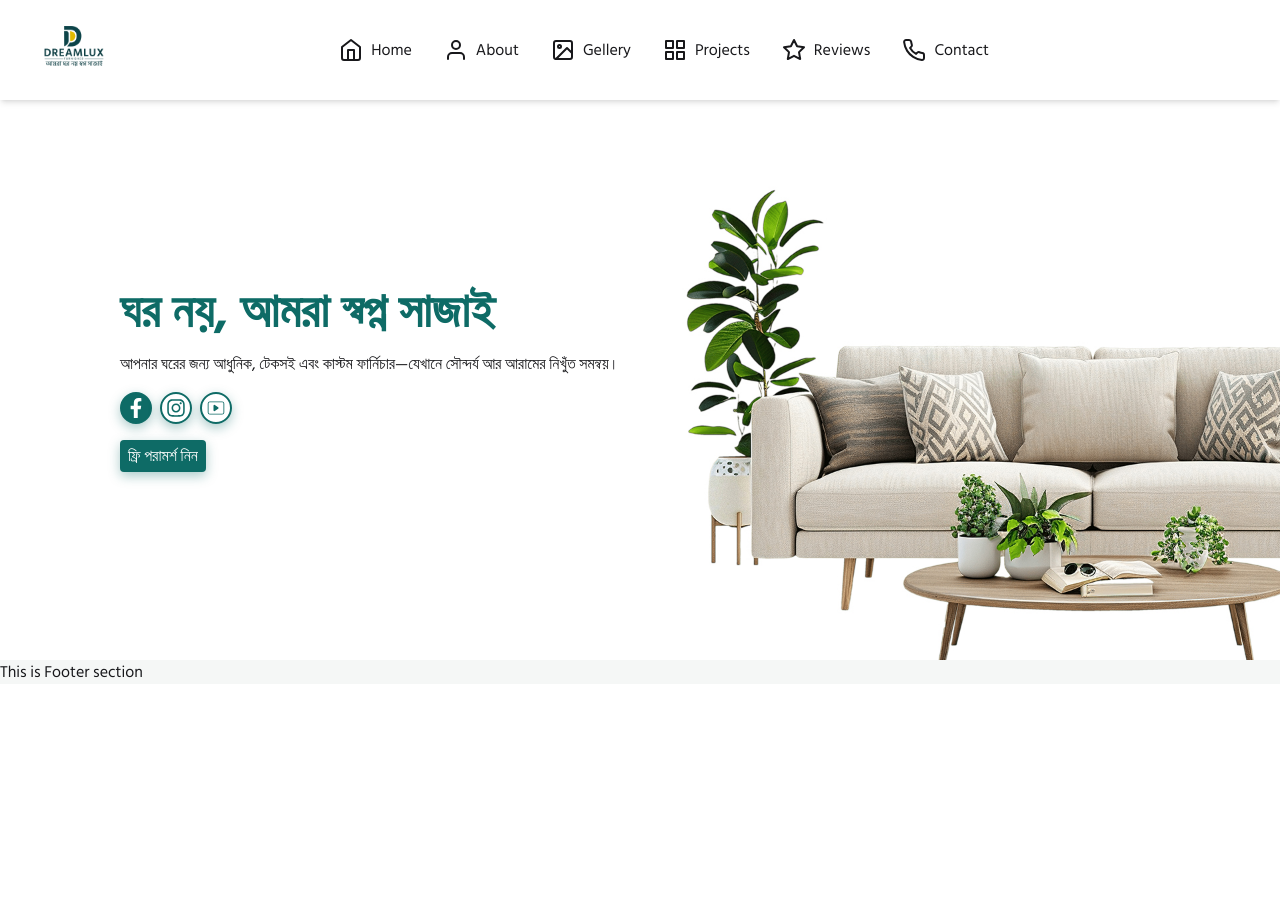
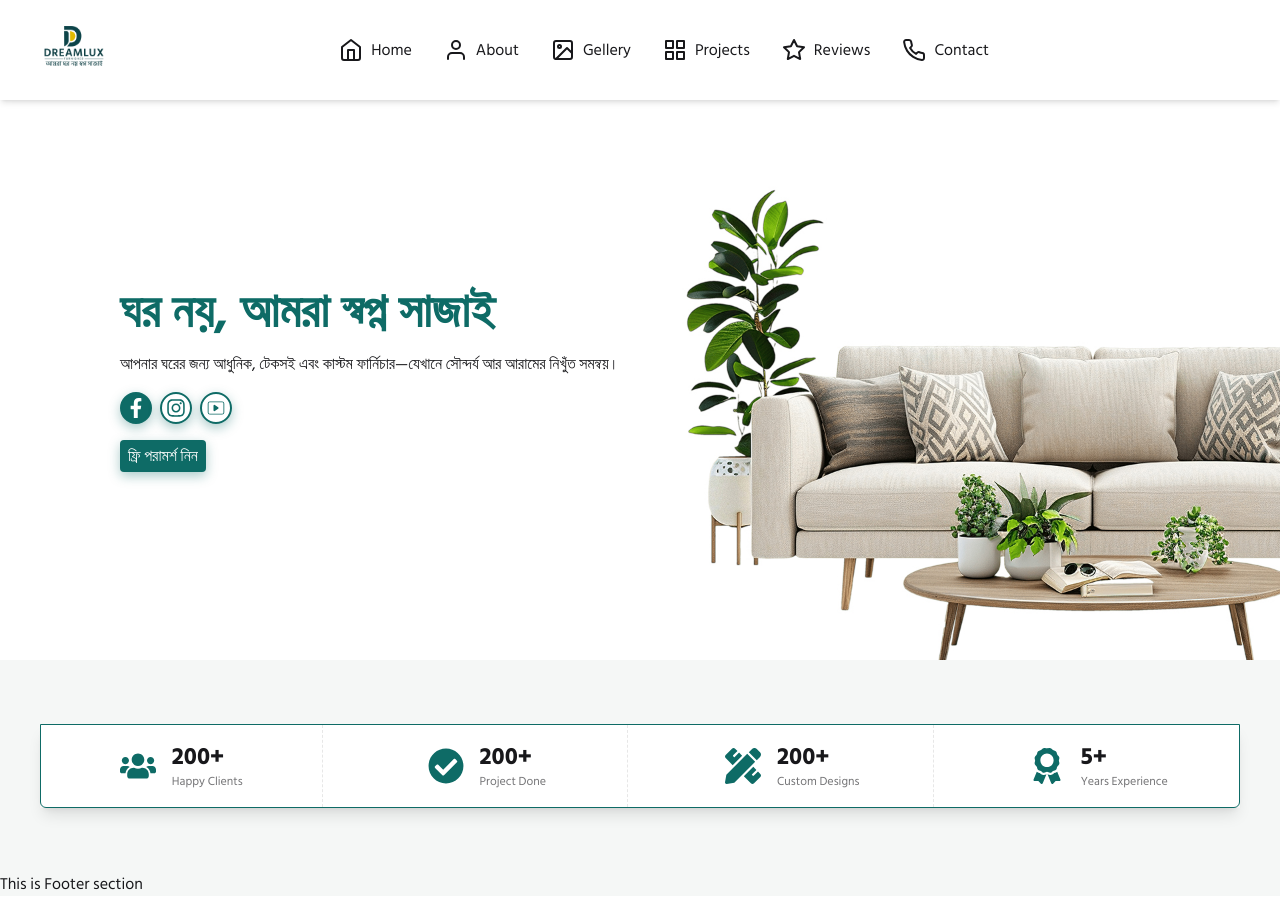
Before and after one commit to 0rakib0/dreamlux-profile, a Next.js app: page / in a window 1280 px wide. Before the commit the page ends 800 px from the top, so only its background shows below. Built offline with nearby package versions, Linux system fonts and the light colour scheme.

Commit message:
create state section and style it

```diff
--- a/package.json
+++ b/package.json
@@ -12,6 +12,7 @@
     "daisyui": "^5.5.19",
     "next": "16.1.6",
     "react": "19.2.3",
+    "react-countup": "^6.5.3",
     "react-dom": "19.2.3",
     "react-icons": "^5.6.0"
   },
--- a/src/app/page.jsx
+++ b/src/app/page.jsx
@@ -1,13 +1,23 @@
 import Banner from "@/components/banner/Banner";
+import State from "@/components/state/State";
 import Image from "next/image";
 
 export default function Home() {
   return (
-  <div>
-    {/* banner section */}
     <div>
-      <Banner></Banner>
+      {/* banner section */}
+      <div>
+        <Banner></Banner>
+      </div>
+
+      {/* body main section */}
+      <div className="max-w-7xl mx-auto px-6 lg:px-10">
+        {/* state */}
+        <div className="bg-white my-6 md:my-12 lg:my-16">
+          <State></State>
+        </div>
+      </div>
+
     </div>
-  </div>
   );
 }
--- /dev/null
+++ b/src/components/state/State.jsx
@@ -0,0 +1,55 @@
+'use client'
+import React from 'react'
+import { FaUsers, FaCheckCircle, FaPencilRuler, FaAward } from "react-icons/fa";
+import CountUp from "react-countup";
+function State() {
+    return (
+        <div>
+            <div className="w-full grid grid-cols-2 md:grid-cols-4 gap-6 border border-[#0E6B66] rounded-b-md shadow-lg">
+
+                <div className="stat flex justify-center items-center gap-4 hover:scale-105 transition-transform duration-300">
+                    <FaUsers className="text-4xl text-[#0E6B66]" />
+                    <div>
+                        <div className="stat-value text-2xl font-bold">
+                            <CountUp start={0} end={200} duration={2} suffix="+" />
+                        </div>
+                        <div className="stat-title">Happy Clients</div>
+                    </div>
+                </div>
+
+                <div className="stat flex justify-center items-center gap-4 hover:scale-105 transition-transform duration-300">
+                    <FaCheckCircle className="text-4xl text-[#0E6B66]" />
+                    <div>
+                        <div className="stat-value text-2xl font-bold">
+                            <CountUp start={0} end={200} duration={2} suffix="+" />
+                        </div>
+                        <div className="stat-title">Project Done</div>
+                    </div>
+                </div>
+
+                <div className="stat flex justify-center items-center gap-4 hover:scale-105 transition-transform duration-300">
+                    <FaPencilRuler className="text-4xl text-[#0E6B66]" />
+                    <div>
+                        <div className="stat-value text-2xl font-bold">
+                            <CountUp start={0} end={200} duration={2} suffix="+" />
+                        </div>
+                        <div className="stat-title">Custom Designs</div>
+                    </div>
+                </div>
+
+                <div className="stat flex justify-center items-center gap-4 hover:scale-105 transition-transform duration-300">
+                    <FaAward className="text-4xl text-[#0E6B66]" />
+                    <div>
+                        <div className="stat-value text-2xl font-bold">
+                            <CountUp start={0} end={5} duration={2} suffix="+" />
+                        </div>
+                        <div className="stat-title">Years Experience</div>
+                    </div>
+                </div>
+
+            </div>
+        </div>
+    )
+}
+
+export default State
```
Also changed, not shown: 1 other file (tests, documents, lock files or other folders).
